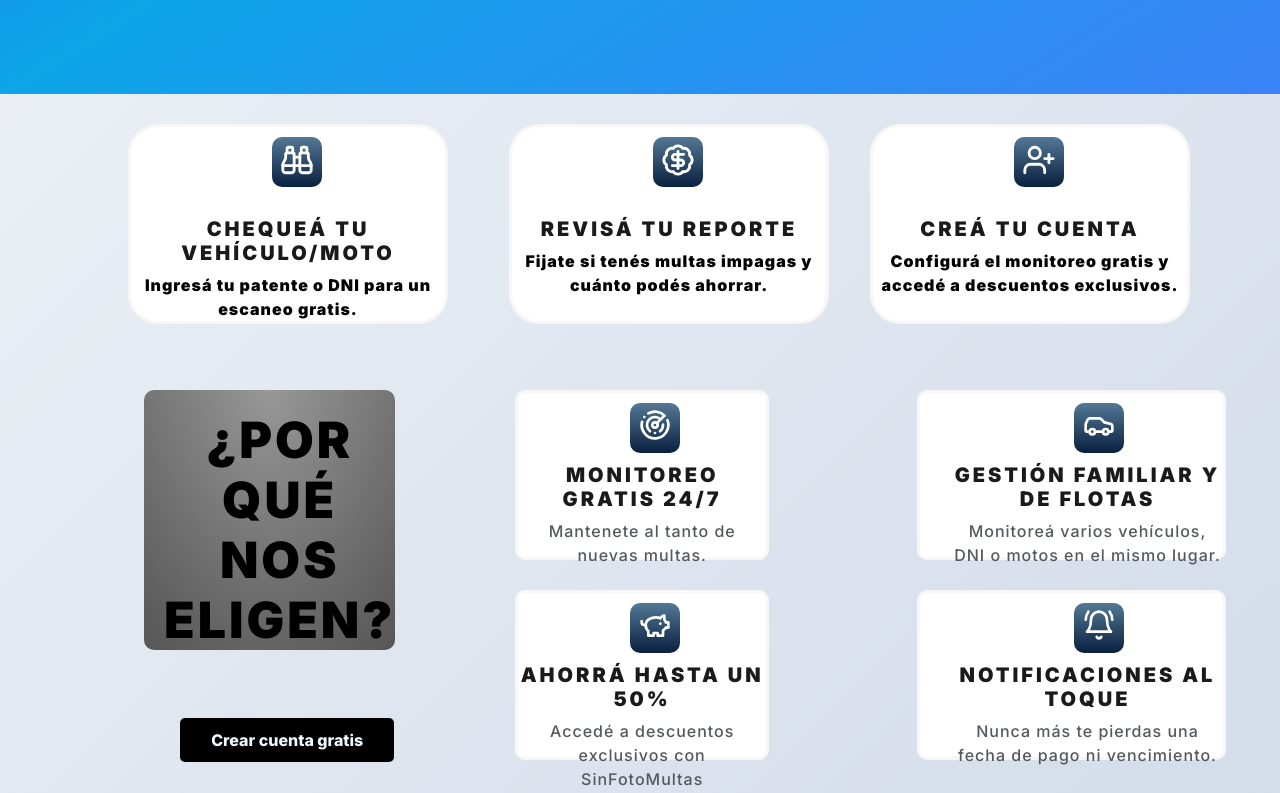
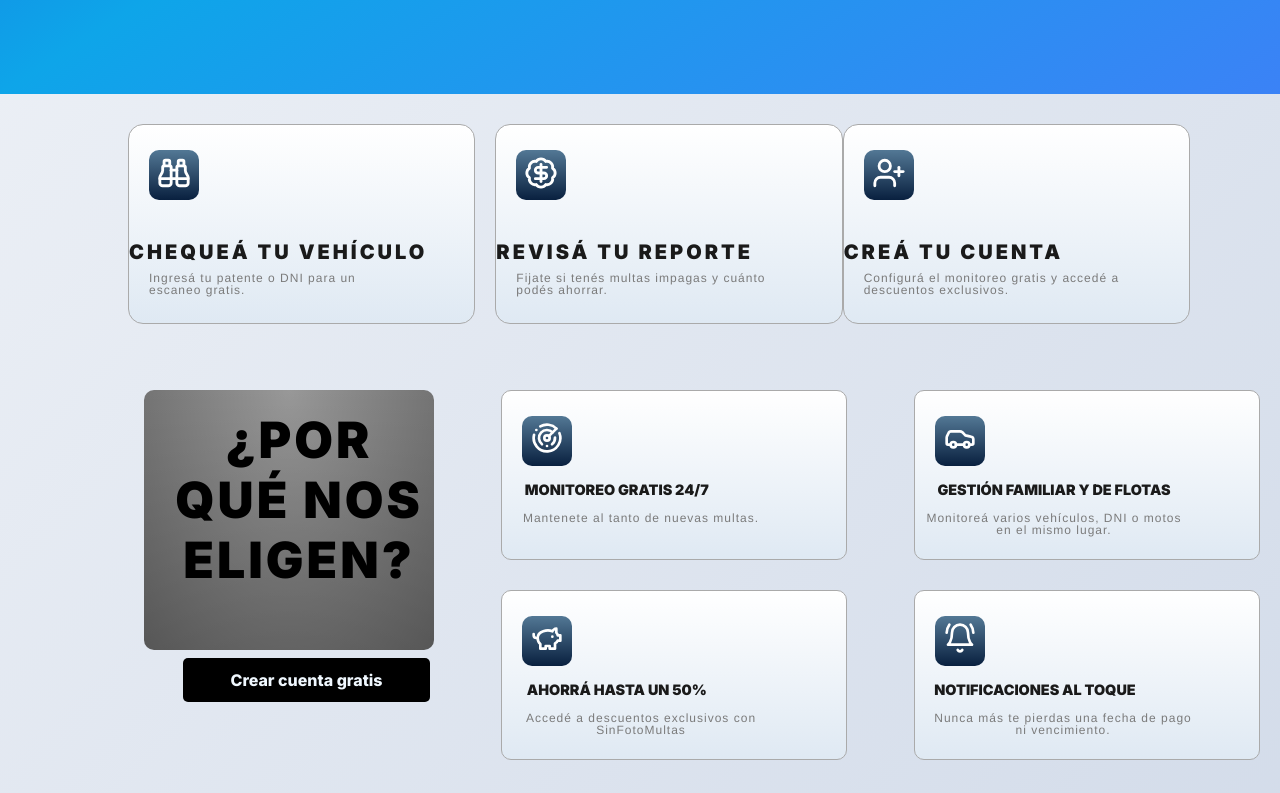
Before and after one commit to Ezegallardo0/checkmultas, a React (Vite) app: page / in a window 1280 px wide. Shown: the part 787-1580 px from the top of the page. Built offline with nearby package versions, Linux system fonts and the light colour scheme.

Commit message:
saracatungale

```diff
--- a/src/App.jsx
+++ b/src/App.jsx
@@ -107,7 +107,7 @@ function App() {
               <path d="M9 7V4a1 1 0 0 0-1-1H6a1 1 0 0 0-1 1v3" />
             </svg>
           </div>
-          <Card className="card4" title="Chequeá tu vehículo/moto" text="Ingresá tu patente o DNI para un escaneo gratis." />
+          <Card className="card4" title="Chequeá tu vehículo" text="Ingresá tu patente o DNI para un escaneo gratis." />
         </div>
         <div className="res">
           <div className='Icon'>
@@ -228,7 +228,7 @@ function App() {
                   <circle cx="17" cy="17" r="2" />
                 </svg>
               </div>
-              <Card className="XD" title="Gestión familiar y de flotas" text="Monitoreá varios vehículos, DNI o motos en el mismo lugar." /></div>
+              <Card className="XD1" title="Gestión familiar y de flotas" text="Monitoreá varios vehículos, DNI o motos en el mismo lugar." /></div>
             <div className='card2 card3'>
               <div className="Icon1">
                 <svg
@@ -249,7 +249,7 @@ function App() {
                   <path d="M22 8c0-2.3-.8-4.3-2-6" />
                 </svg>
               </div>
-              <Card className="XD" title="Notificaciones al toque" text="Nunca más te pierdas una fecha de pago ni vencimiento." />
+              <Card className="XD2" title="Notificaciones al toque" text="Nunca más te pierdas una fecha de pago ni vencimiento." />
             </div>
           </div>
         </section>
--- a/src/styles/app.css
+++ b/src/styles/app.css
@@ -1,10 +1,15 @@
 @import url('https://fonts.googleapis.com/css2?family=Inter:ital,opsz,wght@0,14..32,100..900;1,14..32,100..900&display=swap');
+@import url('https://fonts.googleapis.com/css2?family=Inter:wght@400;700&display=swap');
 
 body{ /* Ocupa toda la altura de la pantalla */
     min-height: 100vh; /* Ocupa toda la altura de la pantalla */
     background-image: linear-gradient(135deg, #f5f7fa 0%, #c3cfe2 100%);
     background-repeat: no-repeat;
     background-size: cover;
+    font-family:  'Helvetica', sans-serif !important;
+}
+p {
+    font-family:  'Helvetica', sans-serif;
 }
 h4 {
     font-family: "Inter", sans-serif;
@@ -111,17 +116,16 @@ h2 {
 }
 
 .cheq {
-    background-color: rgb(255, 255, 255);
+    background-image: linear-gradient(to top, #dfe9f3 0%, white 100%);
     height: 200px;
     margin-top: 30px;
-    width: 25%;
+    width: 350px;
     font-family: "Inter", sans-serif;
     font-weight: 900;
-    border-radius: 30px;
-    border: 3px solid rgba(135, 135, 135, 0.067);
+    border-radius: 15px;
+    border: 1px solid #aaaaaa;
     color: rgb(0, 0, 0);
     margin-left: 10%;
-    text-align: center;
     padding-top: 10px;
 }
 .Icon1{
@@ -143,32 +147,32 @@ h2 {
     color: white;
 }
 .res {
-    background-color: rgb(255, 255, 255);
+    background-image: linear-gradient(to top, #dfe9f3 0%, white 100%);
     height: 200px;
     margin-top: 30px;
-    width: 25%;
+    width: 350px;
     font-family: "Inter", sans-serif;
     font-weight: 900;
-    border-radius: 30px;
+    border-radius: 15px;
     color: rgb(0, 0, 0);
     margin-left: 20px;
-    text-align: center;
-    border: 3px solid rgba(135, 135, 135, 0.067);
+
+     border: 1px solid #aaaaaa;
     padding-top: 10px;
 }
 
 .crea {
-    background-color: rgb(255, 255, 255);
+    background-image: linear-gradient(to top, #dfe9f3 0%, white 100%);
     margin-top: 30px;
     margin-right: 90px;
     height: 200px;
-    width: 25%;
+    width: 350px;
     font-family: "Inter", sans-serif;
     font-weight: 900;
-    border-radius: 30px;
+    border-radius: 15px;
     color: rgb(0, 0, 0);
-    text-align: center;
-    border: 3px solid rgba(135, 135, 135, 0.067);
+
+    border: 1px solid #aaaaaa;
     padding-top: 10px;
 
 }
@@ -224,23 +228,19 @@ h2 {
 }
 
 .card2 {
-    background-color: rgb(255, 255, 255);
+    background-image: linear-gradient(to top, #dfe9f3 0%, white 100%);
     margin-top: 30px;
     height: 170px;
-    width: 90%;
+    width: 346px;
     font-family: "Inter", sans-serif;
     font-weight: 500;
     border-radius: 30px;
-    text-align: center;
     padding-top: 10px;
     border-radius: 10px;
-    border: 3px solid rgba(135, 135, 135, 0.067);
+    border: 1px solid #aaaaaa;
 }
 
-.card3 {
-    padding-left: 32px;
 
-}
 
 .div {
     margin-left: 120px;
@@ -457,4 +457,86 @@ h2 {
         margin-top: 25px;
         font-size: 15px;
     }
+.cheq {
+    width: 350px;
+    justify-content:left !important;
+    height: 200px;
+
+    background-image: linear-gradient(to top, #dfe9f3 0%, white 100%);
 }
+.Icon{
+    margin-top: 15px;
+    margin-left: 20px;
+    display: flex;
+    justify-content: center !important;
+}
+.card4{
+    margin-top: 10px;
+    justify-content:left !important;
+}
+
+.card4 p{
+    font-size: 0.75rem !important;
+    line-height: 0.75rem !important;
+    margin-left: 20px;
+    width: 75%;
+    font-weight: normal;
+    color: #7b7b7b;
+}
+.div {
+    margin-left: 67px;
+}
+.Icon1{
+    margin-top: 15px;
+    margin-left: 20px;
+    display: flex;
+    justify-content: center !important;
+}
+.card2 .card3{
+    margin-top: 10px;
+    justify-content:left !important;
+}
+.card2 h4{
+    font-size: 0.90rem !important;
+    line-height: 1.75rem !important;
+    margin-left: 3px;
+    width: 65%;
+    letter-spacing: normal;
+}
+.card2 p{
+    font-size: 0.75rem !important;
+    line-height: 0.75rem !important;
+    margin-left: 10px;
+    width: 75%;
+    font-weight: normal;
+    color: #7b7b7b;
+}
+.card2 .card3 h4{
+    font-size: 0.90rem !important;
+    line-height: 1.75rem !important;
+    margin-left: 10px;
+    width: 95%;
+}
+.card2 .card3 p{
+    font-size: 0.75rem !important;
+    line-height: 0.75rem !important;
+    margin-left: 10px;
+    width: 75%;
+    font-weight: normal;
+    color: #7b7b7b;
+}
+.XD1 h4 {
+    width: 68% !important;
+    margin-left: 22px;
+    padding-top: 10px;
+
+}
+.XD2 h4 {
+    width: 68% !important;
+
+    padding-top: 10px;
+}
+.XD2 p {
+margin-left: 19px;
+}
+}
```
